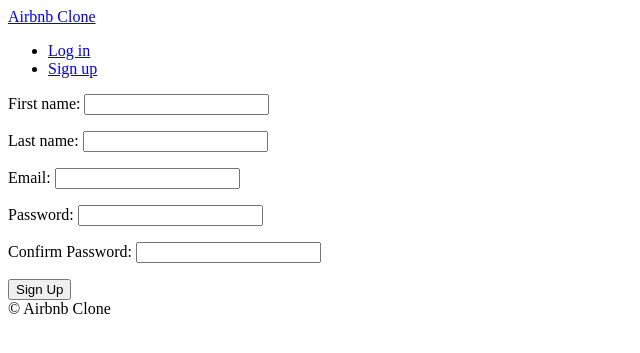
After one commit to choi-jisoo/airbnb-clone, a Django app: page /users/signup in a window 1280 px wide. The commit adds this page. Shown: the top 353 px of the page, without its empty margins (0-640 px from the left). Run offline with Django 3.2, Linux system fonts and the light colour scheme; parts of the project's set-up code (start-up, migrations or seed data) failed here and were passed over.

Commit message:
Add sign up form

```diff
--- a/templates/partials/nav.html
+++ b/templates/partials/nav.html
@@ -5,5 +5,6 @@
         <li><a href="{% url 'users:logout' %}">Log out</a></li>
     {% else %}
         <li><a href="{% url 'users:login' %}">Log in</a></li>
+        <li><a href="{% url 'users:signup' %}">Sign up</a></li>
     {% endif %}
 </ul>
--- /dev/null
+++ b/templates/users/signup.html
@@ -0,0 +1,17 @@
+{% extends "base.html" %}
+
+{% block page_title %}
+    Sign Up
+{% endblock page_title %}
+
+{% block search-bar %}
+{% endblock search-bar %}
+
+{% block content %}
+
+    <form method="POST" action="{% url 'users:signup' %}">
+        {% csrf_token %}
+        {{form.as_p}}
+        <button>Sign Up</button>
+    </form>
+{% endblock content %}
--- a/users/forms.py
+++ b/users/forms.py
@@ -18,3 +18,29 @@
                 self.add_error("password", forms.ValidationError("Password is wrong"))
         except models.User.DoesNotExist:
             self.add_error("email", forms.ValidationError("User does not exit"))
+
+
+class SignUpForm(forms.ModelForm):
+    class Meta:
+        model = models.User
+        fields = ("first_name", "last_name", "email")
+
+    password = forms.CharField(widget=forms.PasswordInput)
+    password1 = forms.CharField(widget=forms.PasswordInput, label="Confirm Password")
+
+    def clean_password1(self):
+        password = self.cleaned_data.get("password1")
+        password1 = self.cleaned_data.get("password1")
+
+        if password != password1:
+            raise forms.ValidationError("Password confirmation does not match")
+        else:
+            return password
+
+    def save(self, *args, **kwargs):
+        user = super().save(commit=False)
+        email = self.cleaned_data.get("email")
+        password = self.cleaned_data.get("password")
+        user.username = email
+        user.set_password(password)
+        user.save()
--- a/users/models.py
+++ b/users/models.py
@@ -37,8 +37,12 @@
     gender = models.CharField(choices=GENDER_CHOICES, max_length=10, blank=True)
     bio = models.TextField(blank=True)
     birthdate = models.DateField(blank=True, null=True)
-    language = models.CharField(choices=LANGUAGE_CHOICES, max_length=2, blank=True)
-    currency = models.CharField(choices=CURRENCY_CHOICES, max_length=3, blank=True)
+    language = models.CharField(
+        choices=LANGUAGE_CHOICES, max_length=2, blank=True, default=LANGUAGE_JAPANESE
+    )
+    currency = models.CharField(
+        choices=CURRENCY_CHOICES, max_length=3, blank=True, default=CURRENCY_JPY
+    )
     superhost = models.BooleanField(default=False)
 
     email = models.EmailField(max_length=150, blank=True, unique=True)
--- a/users/urls.py
+++ b/users/urls.py
@@ -6,4 +6,5 @@
 urlpatterns = [
     path("login", views.LoginView.as_view(), name="login"),
     path("logout", views.log_out, name="logout"),
+    path("signup", views.SignUpView.as_view(), name="signup"),
 ]
--- a/users/views.py
+++ b/users/views.py
@@ -24,3 +24,19 @@
 def log_out(request):
     logout(request)
     return redirect(reverse("core:home"))
+
+
+class SignUpView(FormView):
+
+    template_name = "users/signup.html"
+    form_class = forms.SignUpForm
+    success_url = reverse_lazy("core:home")
+
+    def form_valid(self, form):
+        form.save()
+        email = form.cleaned_data.get("email")
+        password = form.cleaned_data.get("password")
+        user = authenticate(self.request, username=email, password=password)
+        if user is not None:
+            login(self.request, user)
+        return super().form_valid(form)
```
